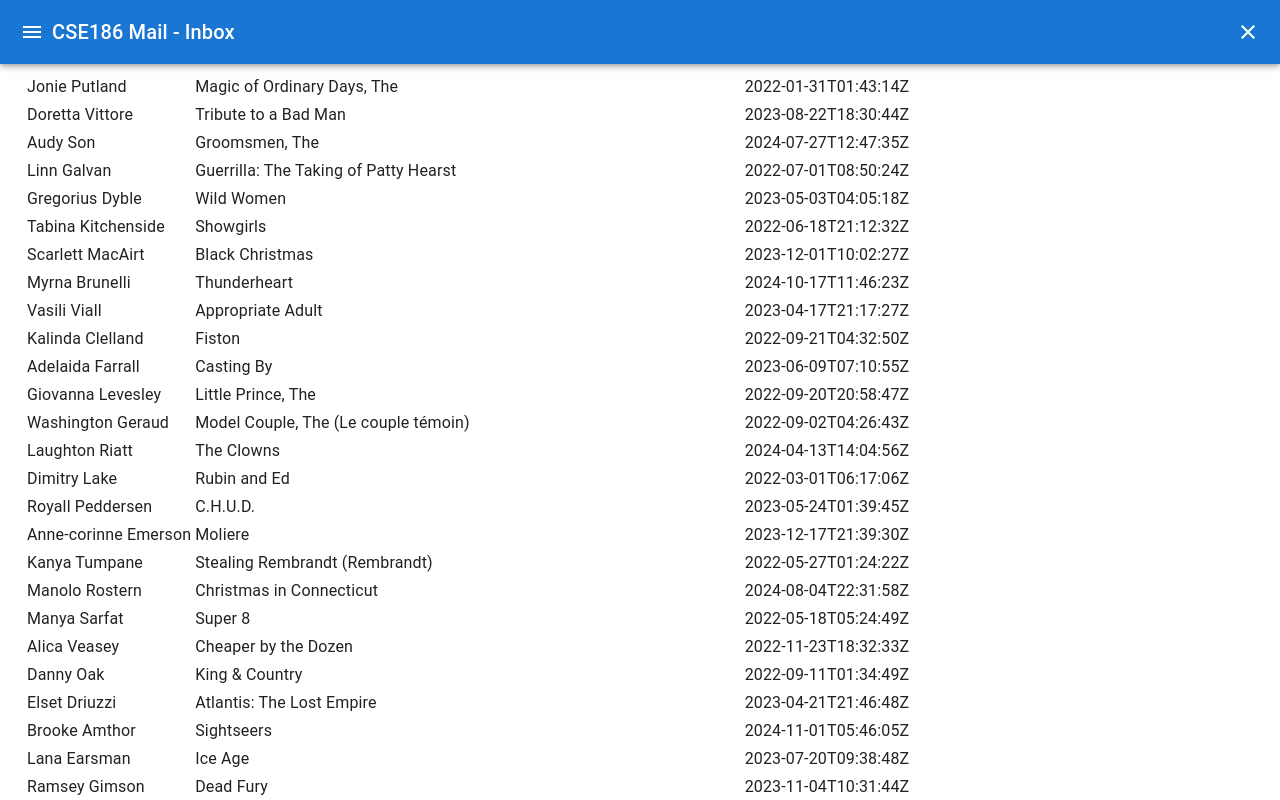
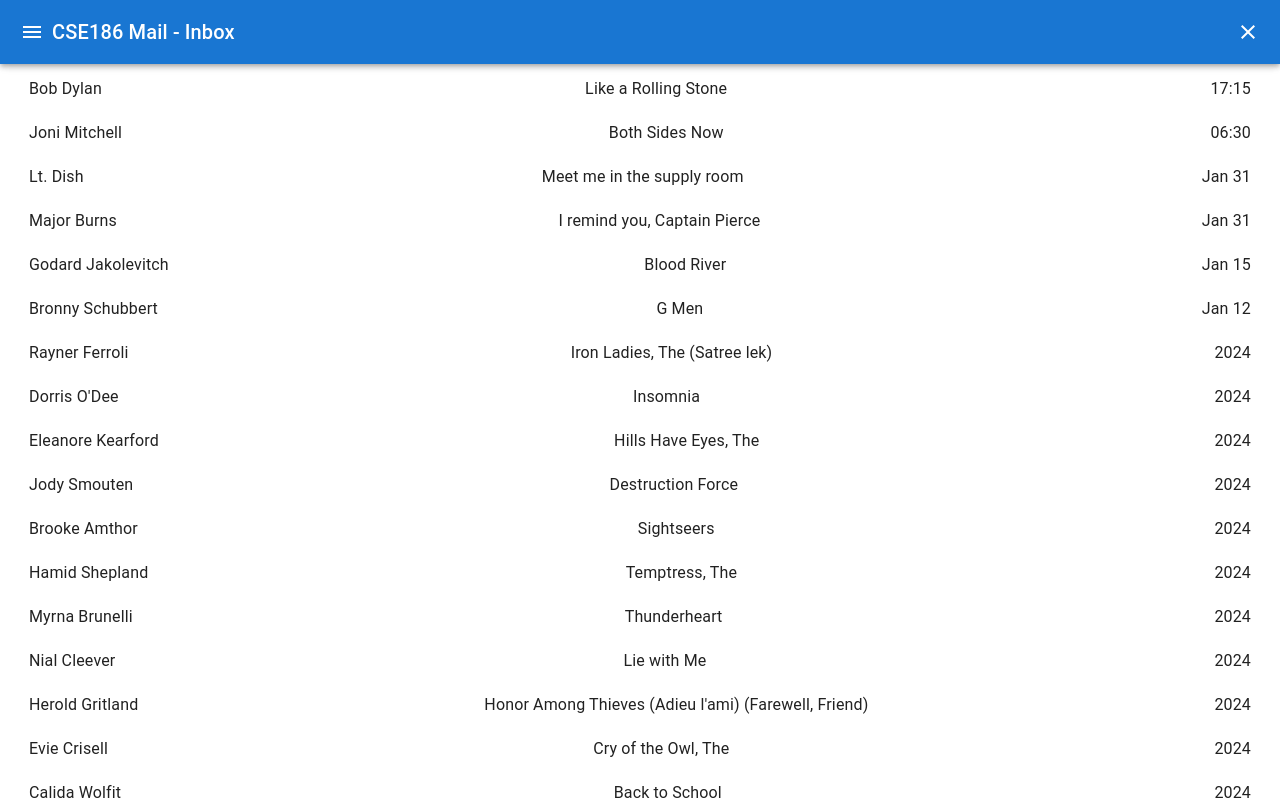
Before and after one commit to crfh-slug/Asgn4-CSE-186, a React (Vite) app in the folder Desktop/CSE 186/Assignment4/: page / in a window 1280 px wide. Shown: the top 800 px of the page. Built offline with nearby package versions, Linux system fonts and the light colour scheme.

Commit message:
dates + validity test fix w/ div instead of table

```diff
--- a/Desktop/CSE 186/Assignment4/src/EmailContext.jsx
+++ b/Desktop/CSE 186/Assignment4/src/EmailContext.jsx
@@ -23,3 +23,5 @@
 EmailProvider.propTypes = {
   children: PropTypes.node.isRequired,
 };
+
+export default EmailProvider;
--- a/Desktop/CSE 186/Assignment4/src/InboxPage.jsx
+++ b/Desktop/CSE 186/Assignment4/src/InboxPage.jsx
@@ -17,25 +17,45 @@
 
   const mailLabel = mail.find((m) => m.name === navPage);
 
+  const sortedEmails = mailLabel.mail.sort((a, b) => {
+    const dateA = new Date(a.received);
+    const dateB = new Date(b.received);
+    return dateB - dateA;
+  });
+
+  const formatDate = (receivedDate) => {
+    const date = new Date(receivedDate);
+    const now = new Date();
+
+    if (date.toDateString() === now.toDateString()) {
+      return `${String(date.getHours())
+          .padStart(2, '0')}:${String(date.getMinutes()).padStart(2, '0')}`;
+    } else if (date.getFullYear() === now.getFullYear()) {
+      const options = {month: 'short', day: 'numeric'};
+      return date.toLocaleDateString('en-US', options);
+    } else {
+      return date.getFullYear();
+    }
+  };
+
   return (
-    <Box sx={{mt: 6, display: 'flex', justifyContent: 'space-between'}}>
-      <table>
-        <tbody>
-          {mailLabel.mail.map((email) => (
-            <tr key={email.id}
-              onClick = {() => {
-                setSelectedEmail(email);
-                navigate(`/email/${email.id}`);
-              }}
-              style={{cursor: 'pointer'}}>
-              <td>{email.from.name}</td>
-              <td>{email.subject}</td>
-              <td>{email.received}</td>
-            </tr>
-          ),
-          )}
-        </tbody>
-      </table>
+    <Box sx={{mt: 6, display: 'flex', flexDirection: 'column', gap: '10px'}}>
+      {sortedEmails.map((email) => (
+        <div key={email.id}
+          onClick = {() => {
+            setSelectedEmail(email);
+            navigate(`/email/${email.id}`);
+          }}
+          style={{
+            display: 'flex',
+            justifyContent: 'space-between',
+            padding: '5px',
+            cursor: 'pointer'}}>
+          <span>{email.from.name}</span>
+          <span>{email.subject}</span>
+          <span>{formatDate(email.received)}</span>
+        </div>
+      ))}
     </Box>
   );
 }
```
Also changed, not shown: 1 other file (tests, documents, lock files or other folders).
